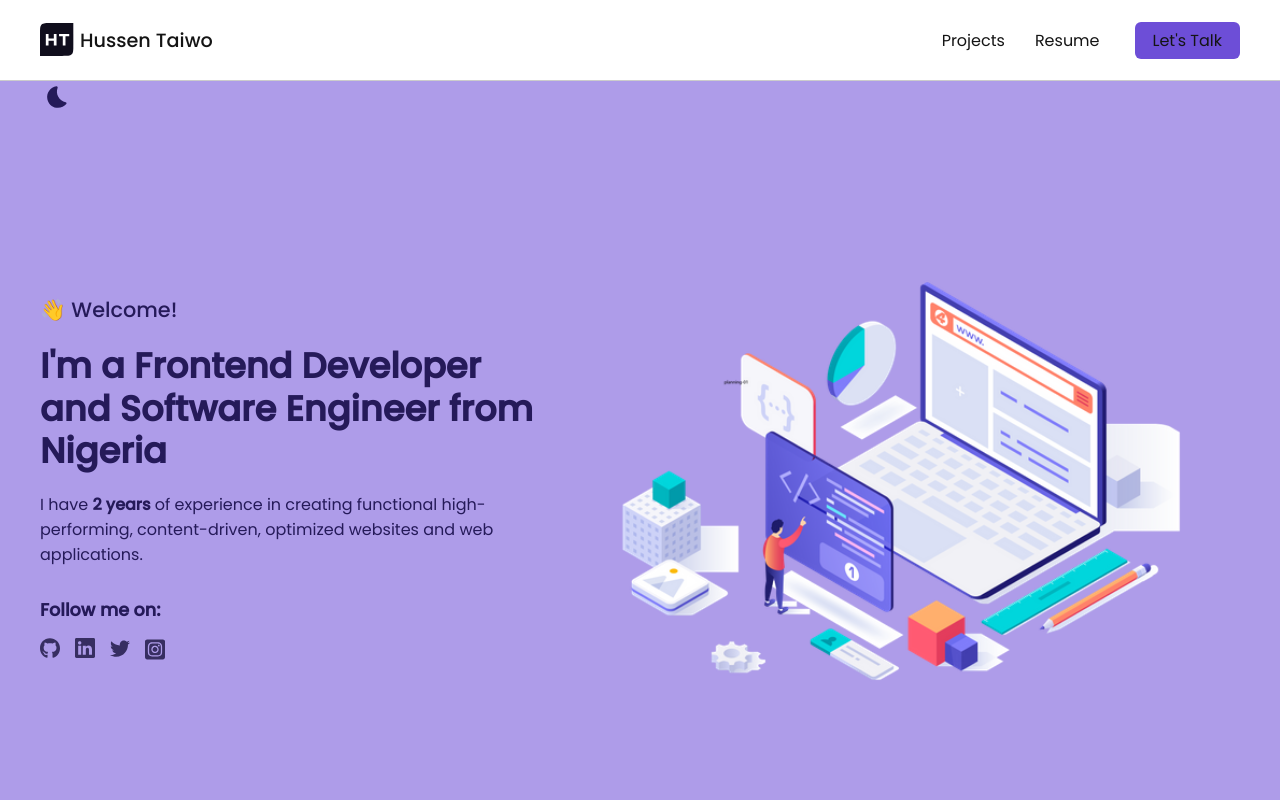
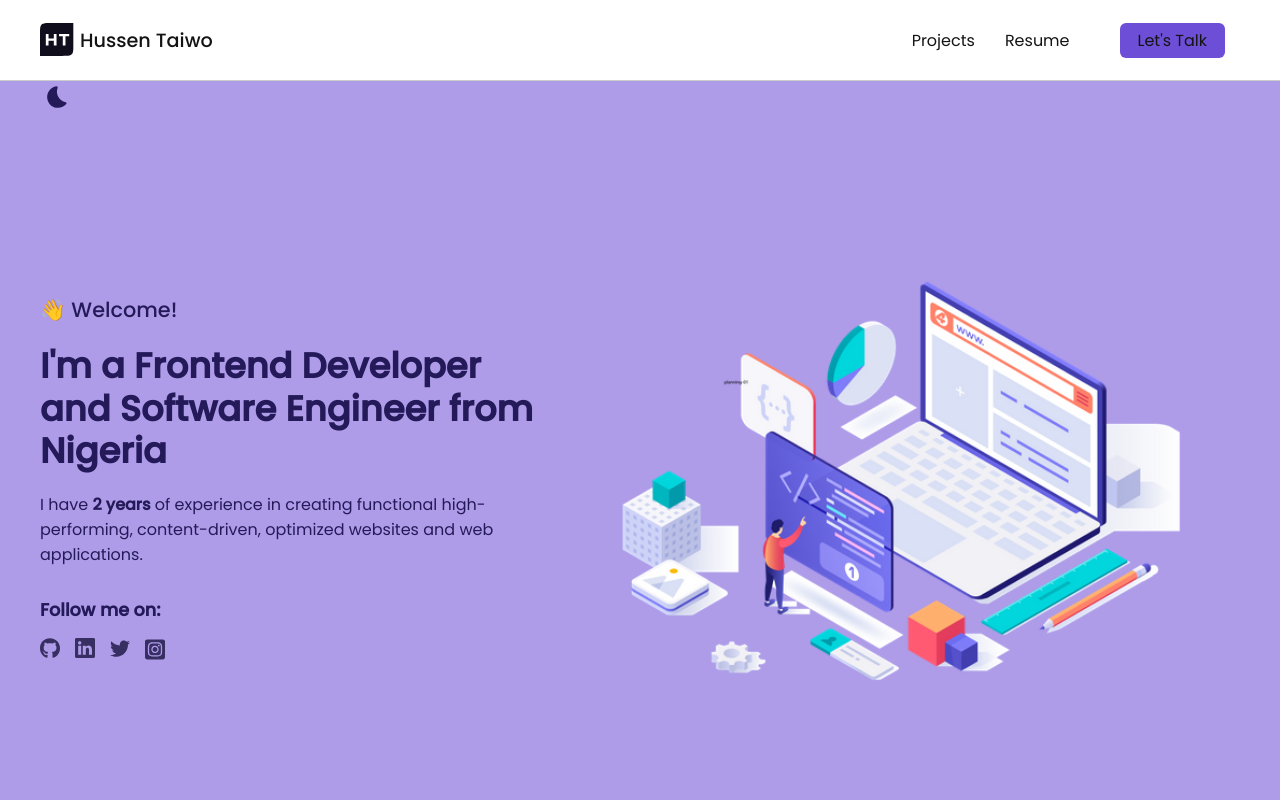
Before and after one commit to huzitaiwo/handsome, a React (Create React App) app: page / in a window 1280 px wide. Shown: the top 800 px of the page. Built offline with nearby package versions, Linux system fonts and the light colour scheme; no server answers; the database is empty.

Commit message:
restyling navbar hi

```diff
--- a/src/components/Navbar.js
+++ b/src/components/Navbar.js
@@ -48,7 +48,7 @@ export default function Navbar() {
           <ul className={mode} onClick={() => setMobileMenu(false)}>
             <li className='navbar__links'><Link className={mode} to='/projects'>Projects</Link></li>
             <li className='navbar__links'><Link className={mode} to='/resume'>Resume</Link></li>
-            <li className={`navbar__links hi ${mode}`}><Link className={mode} to='/contact'>Let's Talk</Link></li>
+            <li className={`navbar__links ${mode}`}><Link className={`hi ${mode}`} to='/contact'>Let's Talk</Link></li>
           </ul>
         )}
         <button className="toggler" onClick={toggleNavigation}>
```
